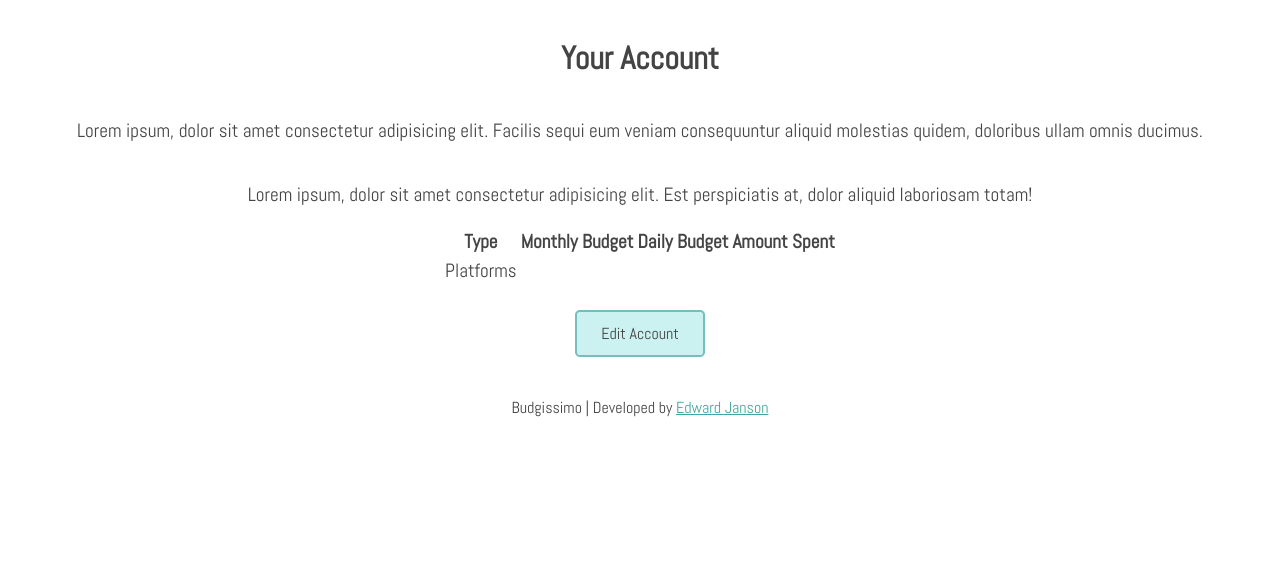
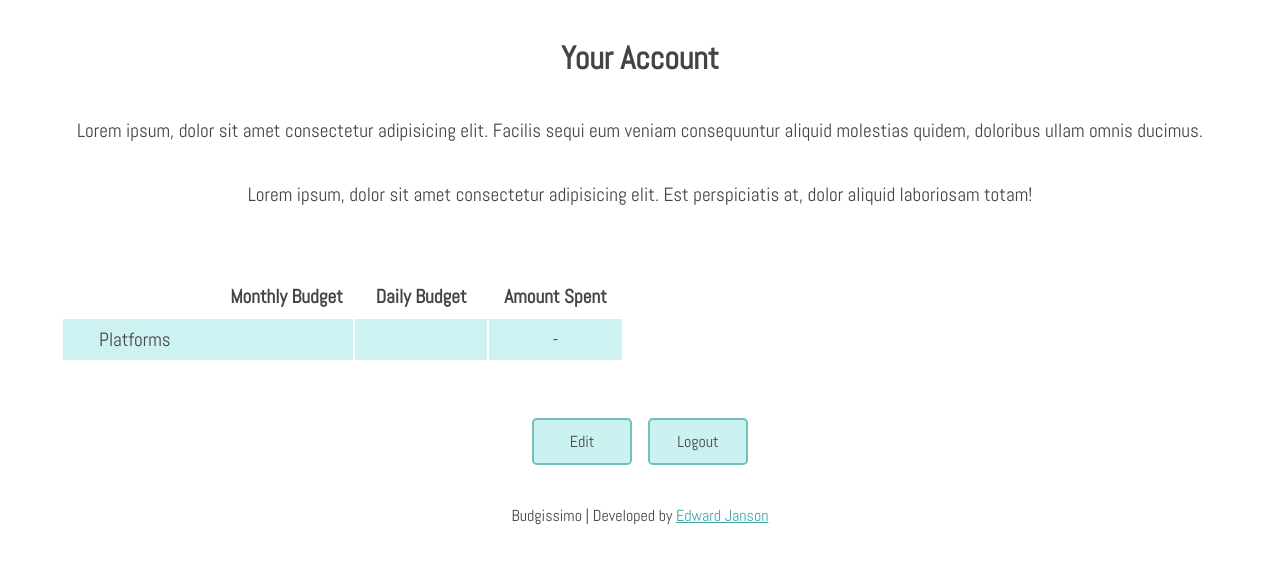
Before and after one commit to edwardjanson/budgissimo, a Flask app: template templates/accounts/index.html in a window 1280 px wide. Shown: the part 57-621 px from the top of the page. Run offline with Flask 2, Linux system fonts and the light colour scheme; the template is opened without the code that fills it, so the values that code supplies are empty.

Commit message:
updated table formatting on account page

```diff
--- a/static/style.css
+++ b/static/style.css
@@ -76,6 +76,7 @@ footer > span > a {
 .button {
     border: none;
     padding: 0.7rem 1.5rem;
+    width: 3rem;
     text-align: center;
     text-decoration: none;
     display: inline-block;
@@ -130,3 +131,52 @@ footer > span > a {
     align-self: center;
     padding: 0.3rem 0.8rem;
 }
+
+.stats-table {
+    margin: 3rem 0;
+    width: 90vw;
+    overflow-x: scroll;
+}
+
+.accounts-table > table {
+    width: 35rem;
+}
+
+th, td {
+    padding: 0.5rem;
+    text-align: center;
+}
+
+.other-column {
+    width: 8rem;
+}
+
+table tr:nth-child(even) {
+    background: rgb(206, 241, 241);
+}
+
+.first-column {
+    position: absolute;
+    width: 8rem;
+}
+
+.second-column {
+    width: 8rem;
+    padding-left: 10rem;
+}
+
+table tr:nth-child(1) > th.first-column {
+    margin-left: -0.2rem;
+    height: 1rem;
+    background-color: white;
+}
+
+table tr:nth-child(even) .first-column {
+    margin-left: -0.2rem;
+    background: rgb(206, 241, 241);
+}
+
+table tr:nth-child(odd) .first-column {
+    margin-left: -0.2rem;
+    background: white;
+}
--- a/templates/accounts/index.html
+++ b/templates/accounts/index.html
@@ -9,24 +9,29 @@
                 <p>Lorem ipsum, dolor sit amet consectetur adipisicing elit. Facilis sequi eum veniam consequuntur aliquid molestias quidem, doloribus ullam omnis ducimus.</p>
                 <p>Lorem ipsum, dolor sit amet consectetur adipisicing elit. Est perspiciatis at, dolor aliquid laboriosam totam!</p>
             <div>
-            <div class="stats-table">
+            <div class="stats-table accounts-table">
                 <table>
                     <tr>
-                      <th>Type</th>
-                      <th>Monthly Budget</th>
-                      <th>Daily Budget</th>
-                      <th>Amount Spent</th>
+                      <th class="first-column"></th>
+                      <th class="second-column">Monthly Budget</th>
+                      <th class="other-column">Daily Budget</th>
+                      <th class="other-column">Amount Spent</th>
                     </tr>
                     <tr>
-                      <td>Platforms</td>
-                      <td>{{ platform_budgets.monthly_budget }}</td>
-                      <td>{{ platform_budgets.daily_budget }}</td>
-                      <th>{{ platform_budgets.append_spent }}</th>
+                      <td class="first-column">Platforms</td>
+                      <td class="second-column">{{ account.currency.symbol }}{{ platform_budgets.monthly_budget }}</td>
+                      <td>{{ account.currency.symbol }}{{ platform_budgets.daily_budget }}</td>
+                      {% if platform_budgets.append_spent %}
+                        <td>{{ account.currency.symbol }}{{ platform_budgets.append_spent }}</th>
+                      {% else %}
+                        <td>-</th>
+                      {% endif %}
                     </tr>
                   </table>
             </div>
             <div class="buttons">
-                <a href="/account/edit" class="button">Edit Account</a>
-            </div>
+              <a href="/account/edit" class="button">Edit</a>
+              <a href="/account/" class="button">Logout</a>
+          </div>
         </main>
 {% endblock %}
```
